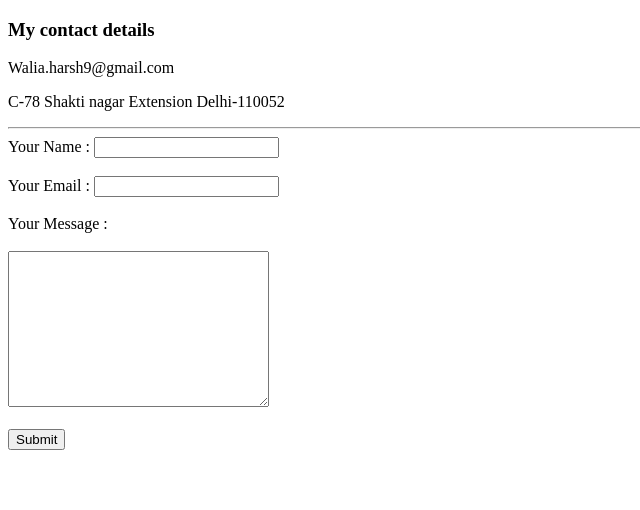
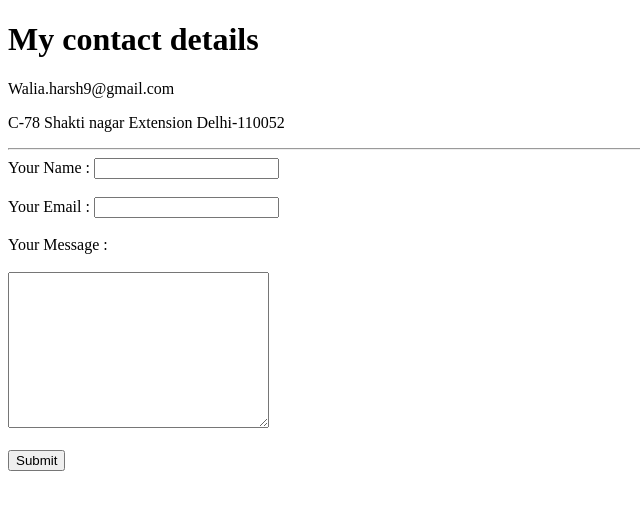
Before and after one commit to Harsh678/cv, a plain HTML site: page Contact.html in a window 1280 px wide. Shown: the whole page, without its empty margins (0-640 px from the left). Drawn offline with Linux system fonts and the light colour scheme.

Commit message:
Update Contact.html

```diff
--- a/Contact.html
+++ b/Contact.html
@@ -4,10 +4,11 @@
 <head>
   <meta charset="utf-8">
   <title>Contact Me</title>
+  <link rel="stylesheet" href="css/styles.css">
 </head>
 
 <body>
-  <h3>My contact details</h3>
+  <h1>My contact details</h1>
 <p>Walia.harsh9@gmail.com</p>
 <p>C-78 Shakti nagar Extension Delhi-110052</p>
 <hr>
```
